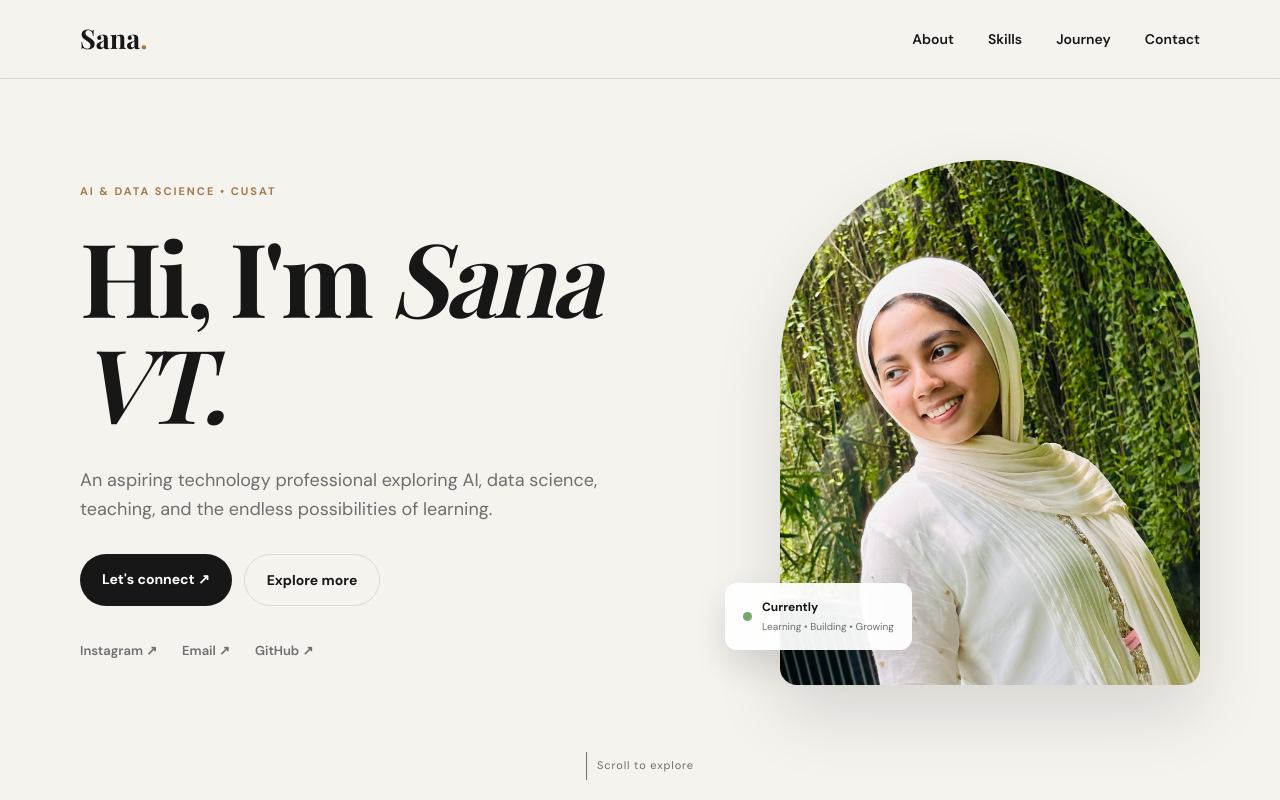
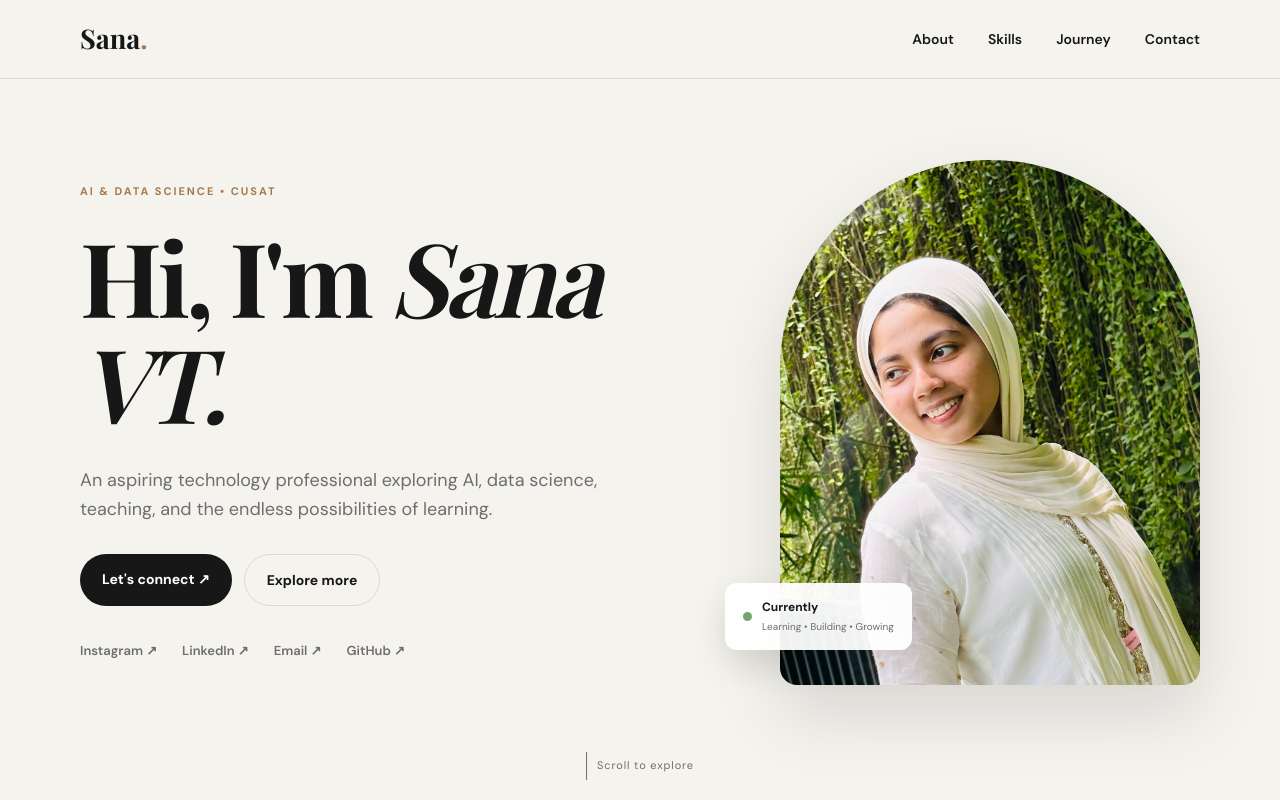
Before and after one commit to sanavt28-del/sanavt28-del.github.io, a plain HTML site: page index.html in a window 1280 px wide. Shown: the top 800 px of the page. Drawn offline with nearby package versions, Linux system fonts and the light colour scheme.

Commit message:
added my linkedin account

```diff
--- a/index.html
+++ b/index.html
@@ -40,6 +40,7 @@
           </div>
           <div class="social-row">
   <a href="https://instagram.com/vtsana" target="_blank" rel="noopener noreferrer">Instagram ↗</a>
+  <a href="https://www.linkedin.com/in/sana-vt-0b9594435/" target="_blank" rel="noopener noreferrer">LinkedIn ↗</a>
   <a href="mailto:sanavt28@gmail.com">Email ↗</a>
   <a href="https://github.com/sanavt28-del" target="_blank" rel="noopener noreferrer">GitHub ↗</a>
 </div>
@@ -131,6 +132,7 @@
         <a class="email-link" href="mailto:sanavt28@gmail.com">sanavt28@gmail.com</a>
        <div class="contact-links">
   <a href="https://instagram.com/vtsana" target="_blank" rel="noopener noreferrer">Instagram</a>
+  <a href="https://www.linkedin.com/in/sana-vt-0b9594435/" target="_blank" rel="noopener noreferrer">LinkedIn</a>
   <a href="https://github.com/sanavt28-del" target="_blank" rel="noopener noreferrer">GitHub</a>
 </div>
       </div>
```
Lines whose indentation alone changed are shown as unchanged.
